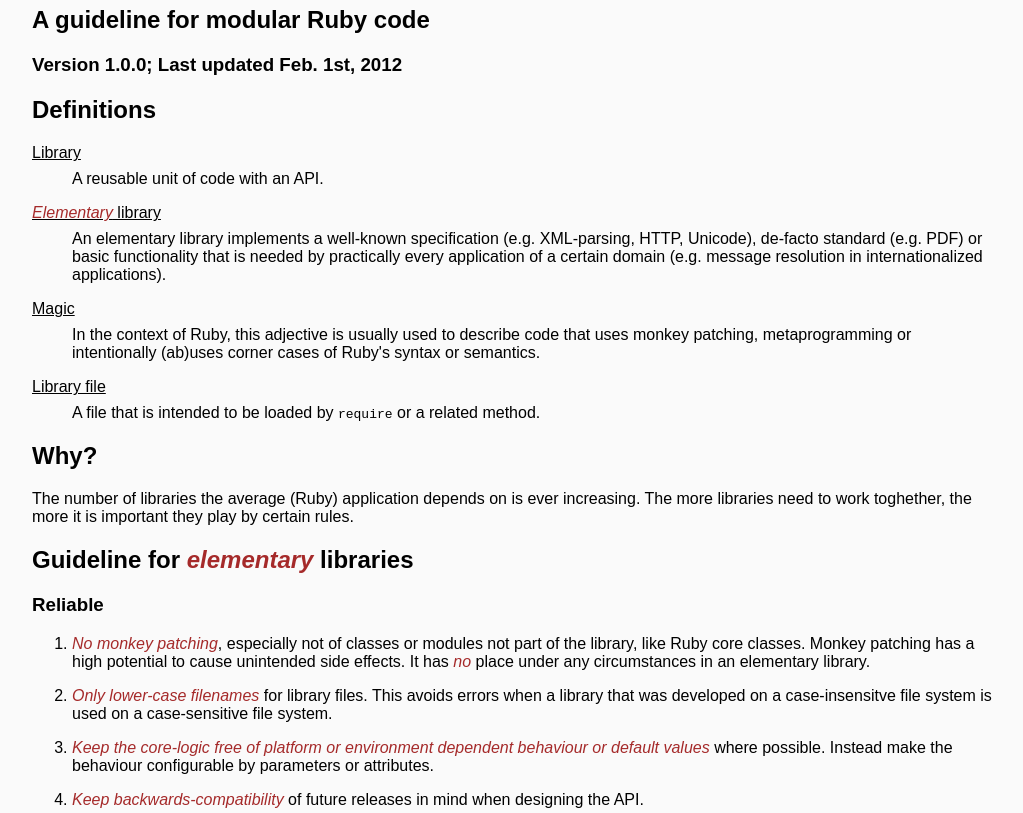
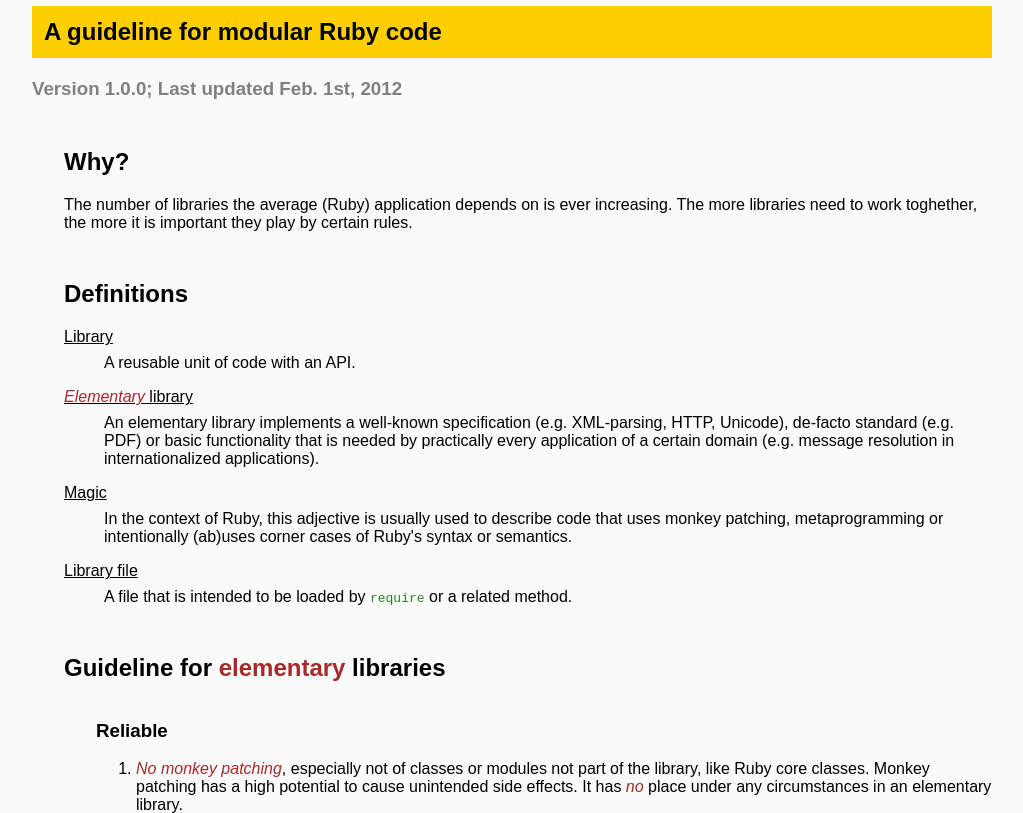
Before and after one commit to lang/lang.github.com, a plain HTML site: page resist.html in a window 1280 px wide. Shown: the part 84-897 px from the top of the page, without its empty margins (0-1023 px from the left). Drawn offline with Linux system fonts and the light colour scheme.

Commit message:
resist.html styling

```diff
--- a/resist.html
+++ b/resist.html
@@ -16,6 +16,22 @@
         max-width: 60em;
         margin: 2em;
       }
+      section > h1 {
+        margin-top: 2em;
+      }
+      h1 > em {
+        font-style: normal;
+      }
+      h2 {
+        background: #fecf00;
+        padding: 0.5em;
+      }
+      h3 {
+        color: gray;
+      }
+      section {
+        margin-left: 2em;
+      }
       em {
         color: brown;
       }
@@ -26,6 +42,9 @@
       }
       li {
         margin-top: 1em;
+      }
+      code {
+        color: #228822;
       }
     </style>
 
@@ -38,6 +57,15 @@
       <h2>A guideline for modular Ruby code</h2>
       <h3>Version 1.0.0; Last updated Feb. 1st, 2012</h3>
     </hgroup>
+
+    <section>
+      <h1>Why?</h1>
+      <p>
+        The number of libraries the average (Ruby) application depends on is
+        ever increasing. The more libraries need to work toghether, the more it
+        is important they play by certain rules.
+      </p>
+    </section>
 
     <section>
       <h1>Definitions</h1>
@@ -66,15 +94,6 @@
           related method.
         </dd>
       </dl>
-    </section>
-
-    <section>
-      <h1>Why?</h1>
-      <p>
-        The number of libraries the average (Ruby) application depends on is
-        ever increasing. The more libraries need to work toghether, the more it
-        is important they play by certain rules.
-      </p>
     </section>
 
     <section>
```
